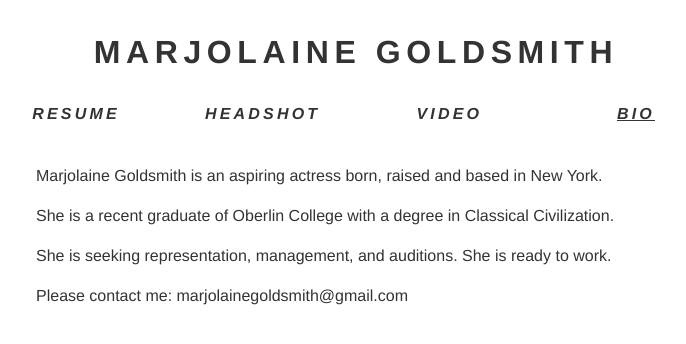
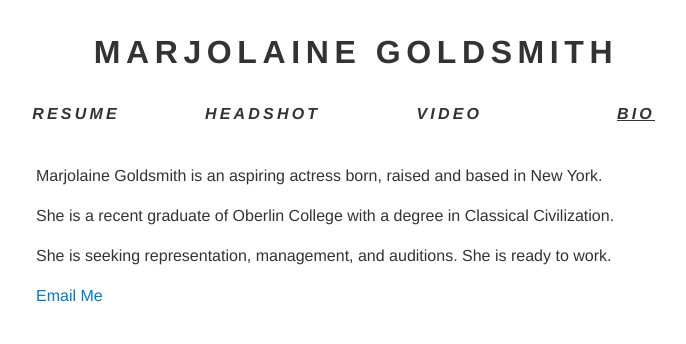
Before and after one commit to marjogold/marjolainegoldsmith, a Jekyll site: the page built from bio.html, in a window 1280 px wide. Shown: the top 344 px of the page, without its empty margins (284-970 px from the left). Built offline with Jekyll 4.4.1, drawn with Linux system fonts in a browser that asks for light colours; nearby versions of some CDN libraries; Markdown is read by kramdown in place of the engine named in the settings.

Commit message:
Update bio.html

```diff
--- a/bio.html
+++ b/bio.html
@@ -9,4 +9,4 @@ title: Bio | Marjolaine Goldsmith
 
 <p>She is seeking representation, management, and auditions. She is ready to work.</p>
 
-<p>Please contact me: marjolainegoldsmith@gmail.com</p>
+<a href="mailto:marjolainegoldsmith@gmail.com">Email Me</a>
```
